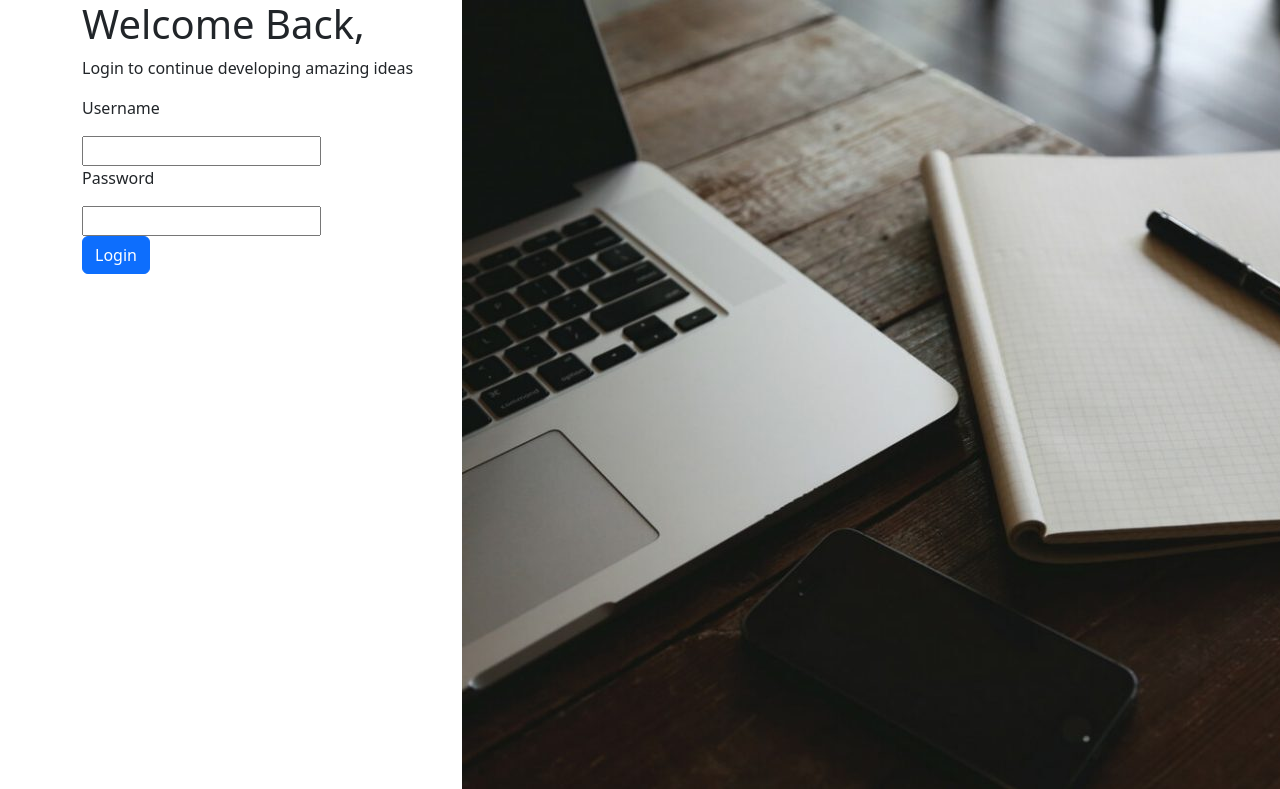
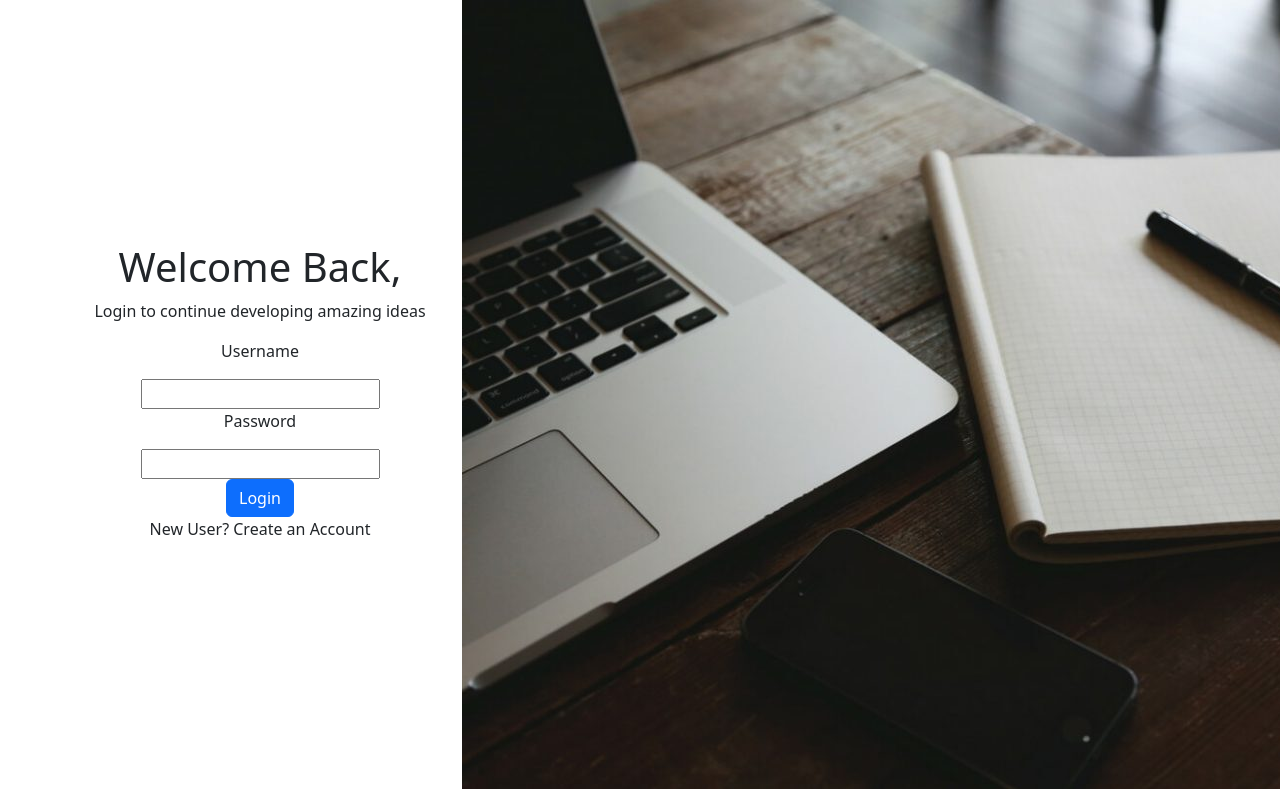
Before and after one commit to nauticuff/TaskTrackerSprint, a React (Create React App) app: page / in a window 1280 px wide. Shown: the top 789 px of the page. Built offline with nearby package versions, Linux system fonts and the light colour scheme.

Commit message:
add login css

```diff
--- /dev/null
+++ b/src/Components/Login/Login.css
@@ -0,0 +1,7 @@
+.loginWindow{
+    height: 100vh;
+    display: flex;
+    justify-content: center;
+    align-items: center;
+    flex-direction: column;
+}
--- a/src/Components/Login/Login.tsx
+++ b/src/Components/Login/Login.tsx
@@ -1,11 +1,12 @@
 import React from "react";
 import { Container, Row, Col, Button } from "react-bootstrap";
 import NotesPic from "../../Assets/NotesPic.jpg"
+import "../Login/Login.css"
 
 function Login() {
     return (
         <>
-            <Container>
+            <Container className="loginBG">
                 <Row>
                     <Col md={4} className="loginWindow">
                         <h1>Welcome Back, </h1>
@@ -14,7 +15,8 @@ function Login() {
                         <input/>
                         <p>Password</p>
                         <input/>
-                        <div><Button>Login</Button></div>
+                        <Button>Login</Button>
+                        <p>New User? <span>Create an Account</span></p>
                     </Col>
                     <Col md={8}>
                         <img src={NotesPic}/>
```
